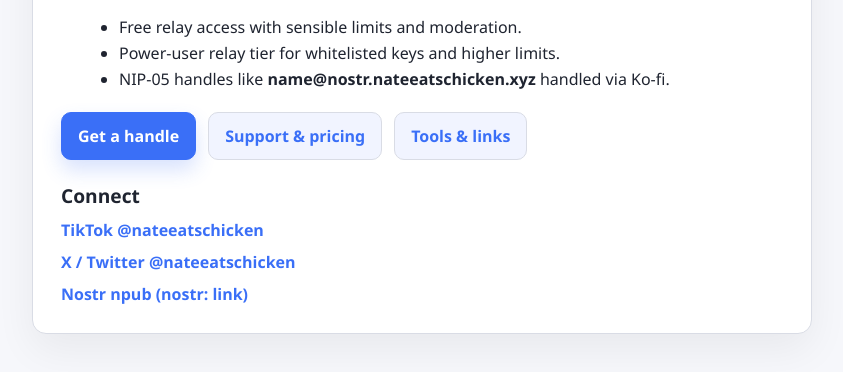
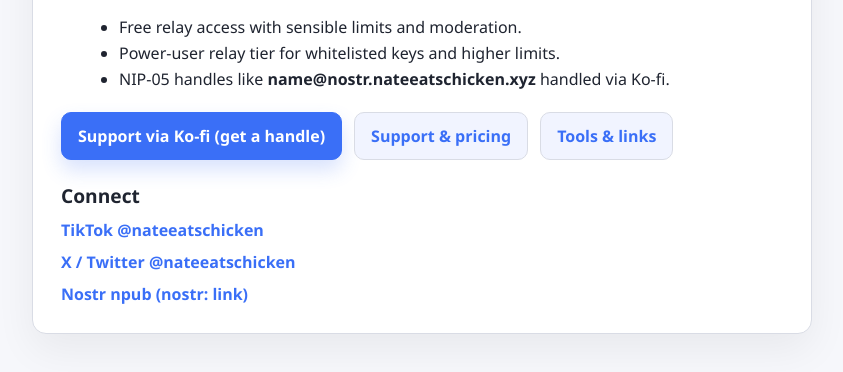
Before and after one commit to tn9ae/nostr-nateeatschicken, a plain HTML site: page site/index.html in a window 1280 px wide. Shown: the part 316-688 px from the top of the page, without its empty margins (218-1061 px from the left). Drawn offline with Linux system fonts and the light colour scheme.

Commit message:
Route homepage CTA via Ko-fi shop

```diff
--- a/site/index.html
+++ b/site/index.html
@@ -112,7 +112,7 @@
     </ul>
 
     <div class="actions">
-      <a class="btn primary" href="/claim">Get a handle</a>
+      <a class="btn primary" href="https://ko-fi.com/nateeatschicken/shop">Support via Ko-fi (get a handle)</a>
       <a class="btn" href="/support.html">Support &amp; pricing</a>
       <a class="btn" href="/tools.html">Tools &amp; links</a>
     </div>
```
